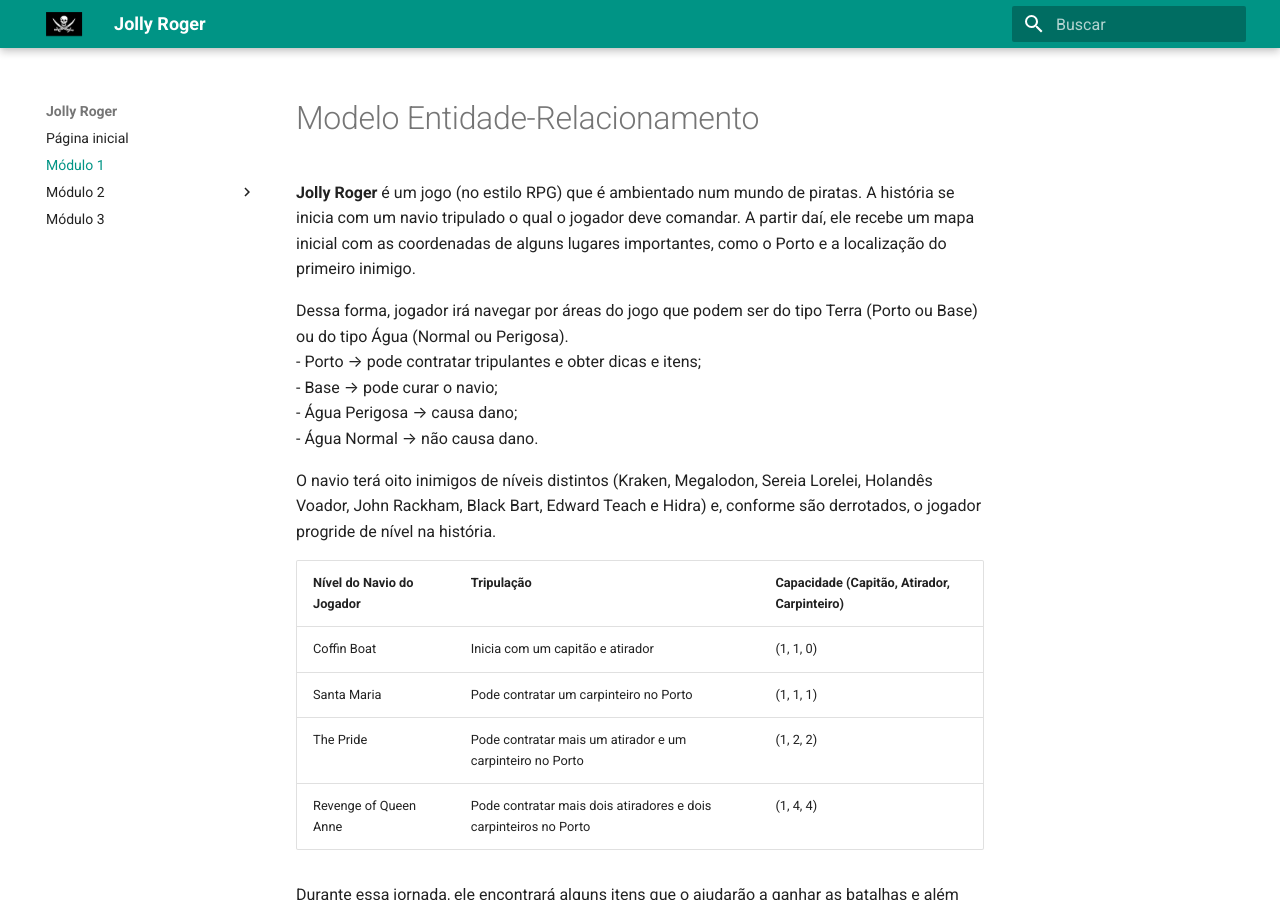
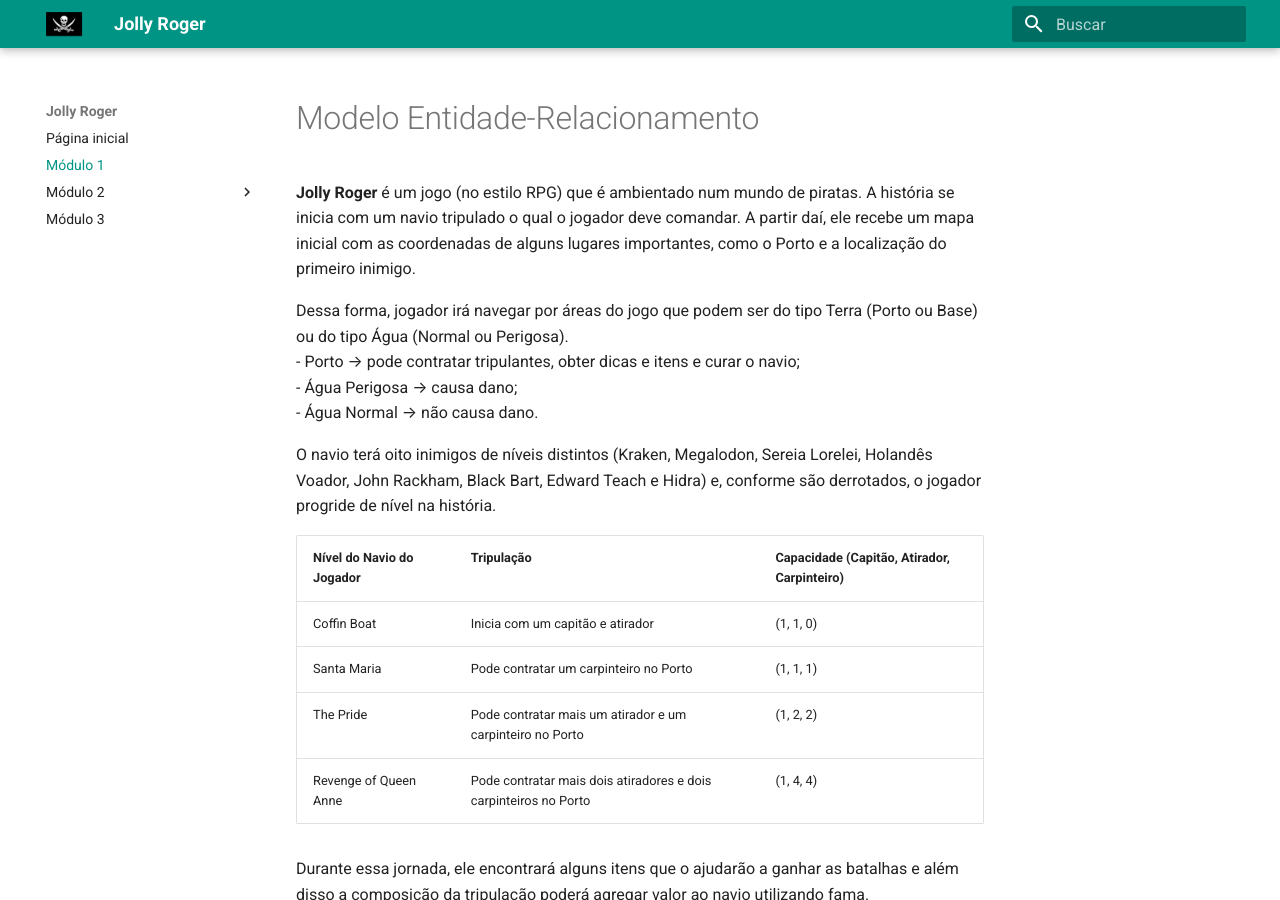
Before and after one commit to SBD1/grupo5-piratas, an MkDocs documentation site: the page built from docs/modulo1/mer.md, in a window 1280 px wide and 900 px high. Built offline with MkDocs 1.6.1 and Material for MkDocs 9.7.7, drawn with Linux system fonts in a browser that asks for light colours.

Commit message:
Excluindo base do mer

```diff
--- a/docs/modulo1/mer.md
+++ b/docs/modulo1/mer.md
@@ -4,8 +4,7 @@
 **Jolly Roger** é um jogo (no estilo RPG) que é ambientado num mundo de piratas. A história se inicia com um navio tripulado o qual o jogador deve comandar. A partir daí, ele recebe um mapa inicial com as coordenadas de alguns lugares importantes, como o Porto e a localização do primeiro inimigo.
 
 Dessa forma, jogador irá navegar por áreas do jogo que podem ser do tipo Terra (Porto ou Base) ou do tipo Água (Normal ou Perigosa).
-- Porto → pode contratar tripulantes e obter dicas e itens;
-- Base → pode curar o navio;
+- Porto → pode contratar tripulantes, obter dicas e itens e curar o navio;
 - Água Perigosa → causa dano;
 - Água Normal → não causa dano.
 
```
